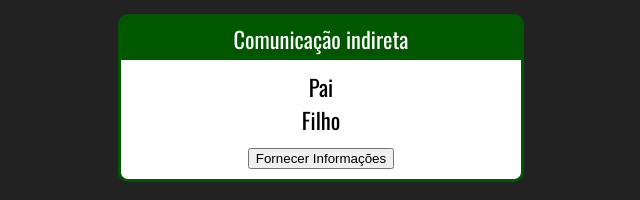
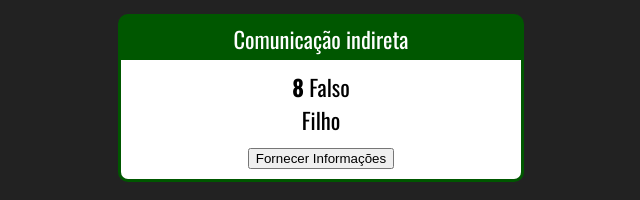
Before and after one commit to jaovw/React, a React (Create React App) app in the folder fundamentos-react/: page / in a window 1280 px wide. Shown: the part 122-322 px from the top of the page, without its empty margins (319-959 px from the left). Built offline with nearby package versions, Linux system fonts and the light colour scheme.

Commit message:
Utilizando webHooks para estado do componente

```diff
--- a/fundamentos-react/src/components/comunicacao/IndiretaFilho.jsx
+++ b/fundamentos-react/src/components/comunicacao/IndiretaFilho.jsx
@@ -3,10 +3,12 @@
 
 export default props => {
 
+    const gerarIdade = () => parseInt(Math.random() * (20)) + 50
+    const geraBool = () => Math.random() > 0.5
     return (
         <div>
             <div>Filho</div>
-            <button onClick={_ => props.quandoClicar('João', 44, true)}>
+            <button onClick={_ => props.quandoClicar('João', gerarIdade(), geraBool())}>
                 Fornecer Informações
             </button>
         </div>
--- a/fundamentos-react/src/components/comunicacao/IndiretaPai.jsx
+++ b/fundamentos-react/src/components/comunicacao/IndiretaPai.jsx
@@ -1,14 +1,27 @@
-import React from "react";
+import React, {useState} from "react";
 import IndiretaFilho from "./IndiretaFilho";
 
 export default props => {
 
+    const [nome, setNome] = useState('')
+    const [idade, setIdade] = useState(8)
+    const [nerd, setNerd] = useState(false)
+
     function info(nome, idade, nerd) {
-        console.log(nome, idade, nerd)
+        // console.log(nome, idade, nerd)
+
+        setNome(nome)
+        setIdade(idade)
+        setNerd(nerd)
+
     }
     return (
         <div>
-           Pai
+           <div>
+               <span>{nome} </span>
+               <span><strong>{idade}</strong></span>
+               <span> {nerd ? 'Verdadeiro' : 'Falso'}</span>
+           </div>
            <IndiretaFilho quandoClicar={info}/>
         </div>
     )
```
